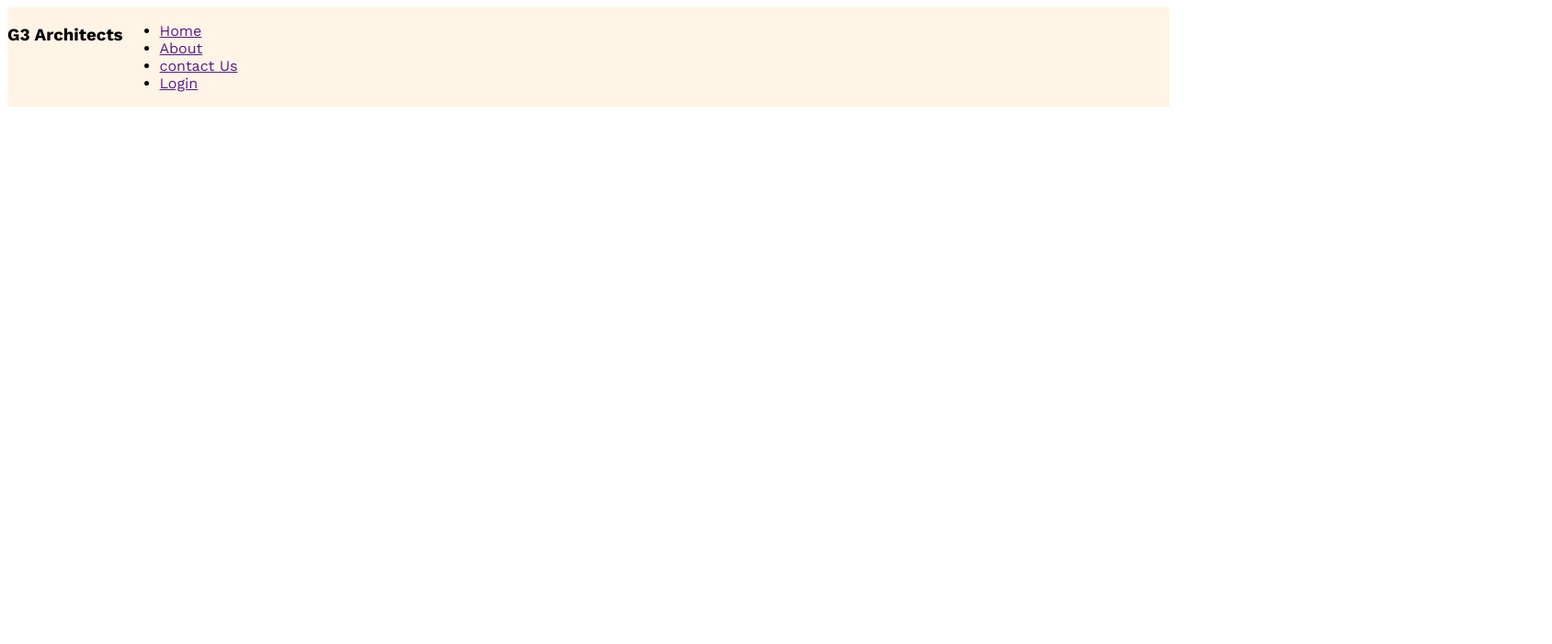
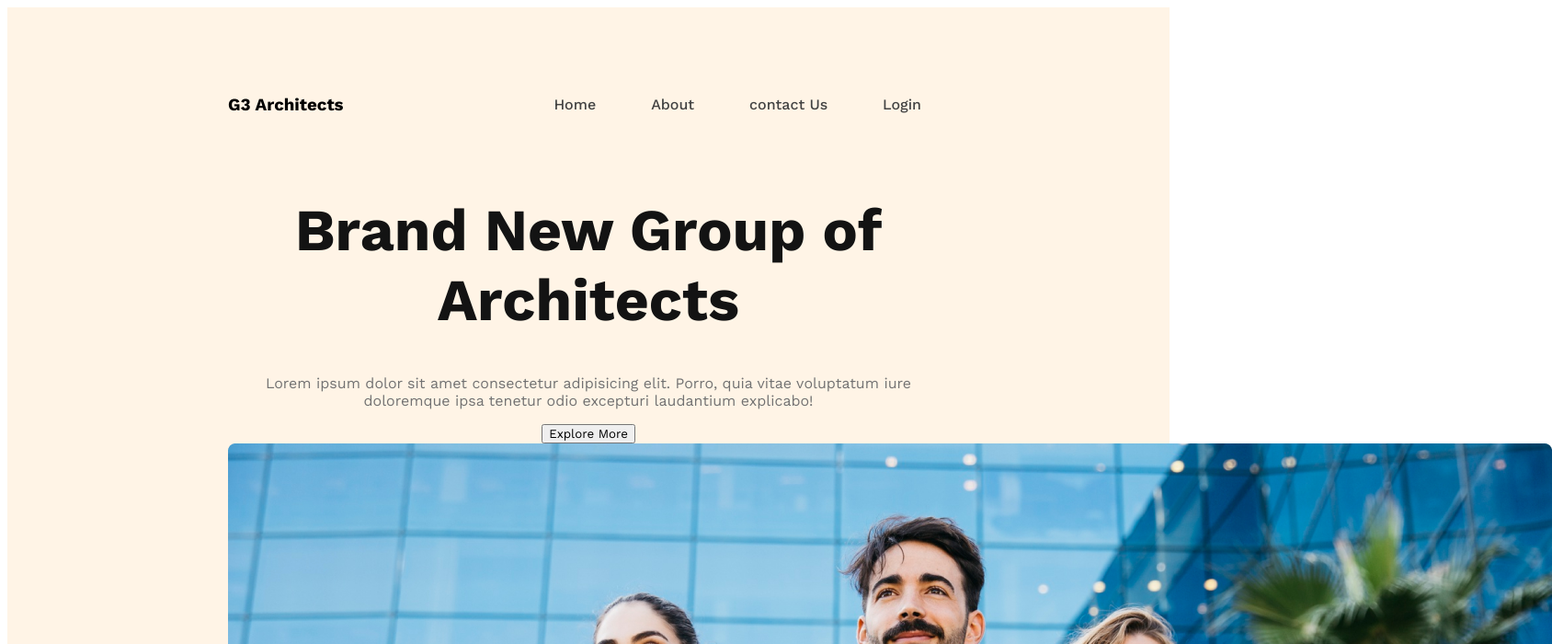
Before and after one commit to Shahrx/g3-architects-website1, a plain HTML site: page index.html in a window 1280 px wide. Shown: the top 700 px of the page at 92% size, 1688 px wide, since content can reach past the window. Drawn offline with nearby package versions, Linux system fonts and the light colour scheme.

Commit message:
banner content add

```diff
--- a/index.html
+++ b/index.html
@@ -12,7 +12,7 @@
 
   <header>
     <nav>
-      <h3>G3 Architects</h3>
+      <h3 class="na-title">G3 Architects</h3>
       <ul>
         <li><a href="">Home</a></li>
         <li><a href="">About</a></li>
@@ -20,6 +20,15 @@
         <li><a href="">Login</a></li>
       </ul>
     </nav>
+    <div class="banner">
+      <div class="banner-content">
+        <h1 class="banner-title">Brand New Group of Architects</h1>
+        <p class="banner-description">Lorem ipsum dolor sit amet consectetur adipisicing elit. Porro, quia vitae voluptatum iure doloremque ipsa tenetur odio excepturi laudantium explicabo!
+        </p>
+        <button class="btn-primary">Explore More</button>
+      </div>
+      <img src="images/banner.png" alt="">
+    </div>
   </header>
   <main>
 
--- a/styles/architect.css
+++ b/styles/architect.css
@@ -1,15 +1,55 @@
 /* work sans form google fonts */
 @import url('https://fonts.googleapis.com/css2?family=Work+Sans:wght@400;500;600;700;800&display=swap');
 
+/* shared style */
+
+
 * {
   font-family: 'Work Sans', sans-serif;
+}
+btn-primary{
+
 }
 
 /* header style */
 header {
   background: rgba(255, 144, 14, 0.1);
-  padding: 50px, 240px;
+  padding: 50px 240px;
 }
 nav {
   display: flex;
+  justify-content: space-between;
+  align-items: center;
 }
+.nav-title{
+  font-size: 2.8rem;
+  font-weight: 700;
+  color: #131313;
+}
+nav > ul {
+  display: flex;
+}
+nav li {
+  list-style: none;
+  margin:30px;
+  font-size: 1rem;
+  font-weight: 500;
+}
+nav li a{
+  text-decoration: none;
+  color: #424242;
+}
+/* banner style */
+.banner-content{
+  max-width: 800px;
+  text-align: center;
+  margin: 0 auto;
+}
+.banner-title{
+  font-size: 4rem;
+  font-weight: 700;
+  color:  #131313;
+}
+.banner-description{
+  color:#727272 ;
+}
```
